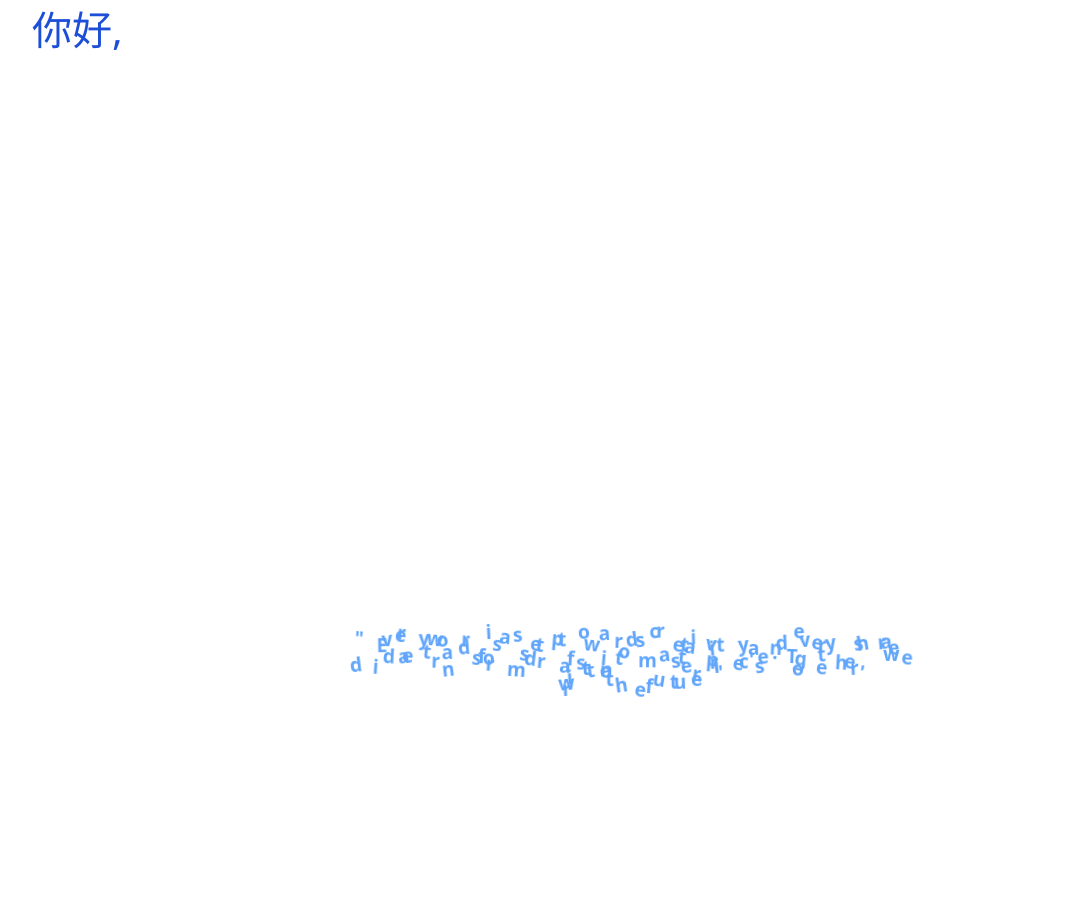
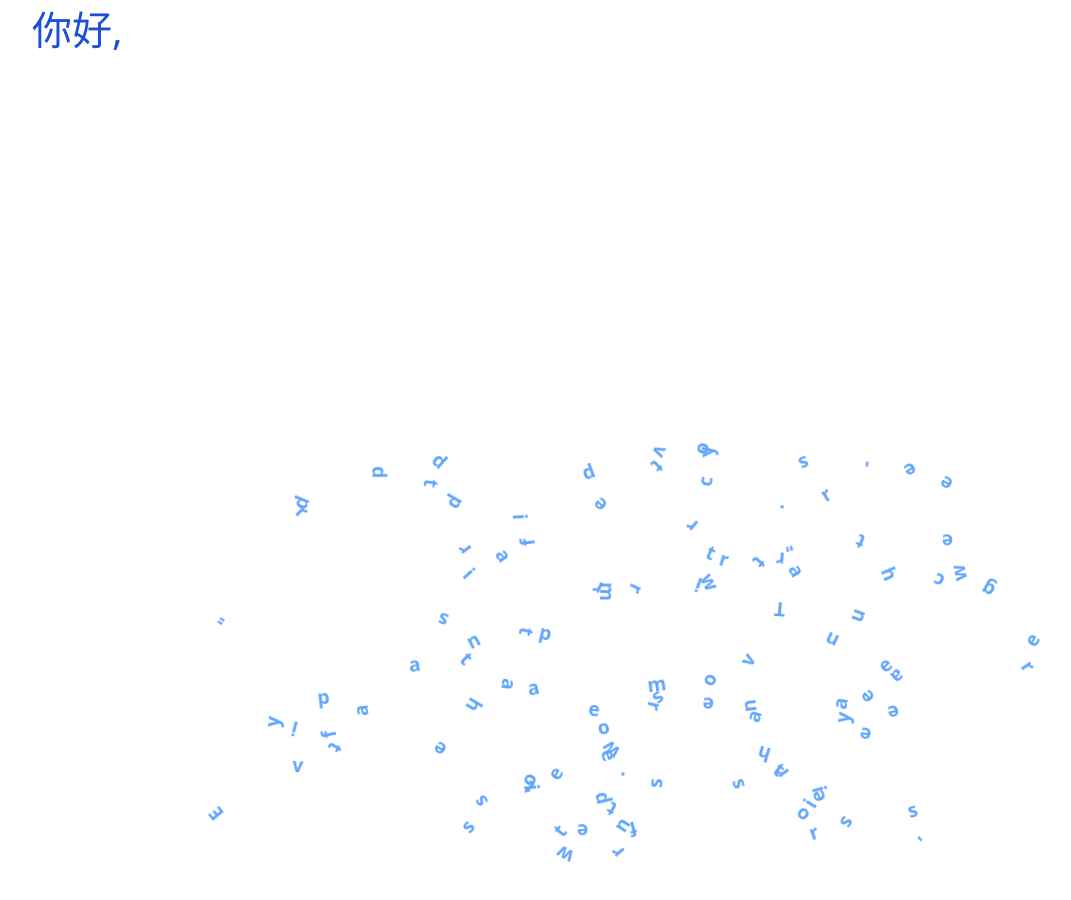
Before and after one commit to Krisha1703/scroll-text, a Next.js app: page / in a window 1280 px wide. Shown: the top 900 px of the page, without its empty margins (8-1079 px from the left). Built offline with nearby package versions, Linux system fonts and the light colour scheme.

Commit message:
resolving bugs

```diff
--- a/src/components/ScrollTrigger.jsx
+++ b/src/components/ScrollTrigger.jsx
@@ -4,6 +4,7 @@ import { motion, useScroll, useTransform } from 'framer-motion';
 const ScrollTrigger = () => {
   const ref = useRef(null);
   const [currentLanguage, setCurrentLanguage] = useState('en');
+  const [randomTransforms, setRandomTransforms] = useState([]);
 
   // Scroll progress from Framer Motion's useScroll
   const { scrollYProgress } = useScroll({
@@ -38,15 +39,25 @@ const ScrollTrigger = () => {
     return () => clearInterval(intervalId);
   }, []);
 
+  // Generate random transforms once when the component is first mounted
+  useEffect(() => {
+    const generateRandomTransforms = () => {
+      return Array.from({ length: text.length }).map(() => ({
+        translateX: Math.random() * 400 - 200,
+        translateY: Math.random() * 400 - 200,
+        rotate: Math.random() * 360 - 180,
+      }));
+    };
+
+    setRandomTransforms(generateRandomTransforms());
+  }, []);
+
   // Sample text
   const text = '"Every word is a step towards creativity, and every shared idea transforms drafts into masterpieces. Together, we write the future."';
   const letters = text.split('');
 
-  // Move useTransform outside of the .map() loop
+  // Framer Motion global transforms
   const opacity = useTransform(scrollYProgress, [0.1, 0.3], [1, 1]);
-  const translateX = letters.map(() => useTransform(scrollYProgress, [0, 0.25, 0.5], [0, (Math.random() * 400 - 200), 0]));
-  const translateY = letters.map(() => useTransform(scrollYProgress, [0, 0.25, 0.5], [0, (Math.random() * 400 - 200), 0]));
-  const rotate = letters.map(() => useTransform(scrollYProgress, [0, 0.25, 0.5], [0, Math.random() * 360 - 180, 0]));
 
   return (
     <section className=''>
@@ -58,21 +69,25 @@ const ScrollTrigger = () => {
       {/* Scroll-triggered text animation */}
       <div ref={ref} className="md:h-[150vh] h-[20vh] lg:mt-0 md:-mt-40 flex justify-center items-center">
         <motion.div className="flex flex-wrap sm:max-w-[300px] md:max-w-[450px] lg:max-w-[550px] justify-center">
-          {letters.map((letter, index) => (
+          {letters.map((letter, index) => {
+            const { translateX, translateY, rotate } = randomTransforms[index] || {};
+
+            return (
               <motion.span
                 key={index}
                 style={{
                   opacity,
-                translateX: translateX[index],
-                translateY: translateY[index],
-                rotate: rotate[index],
+                  translateX: translateX || 0,
+                  translateY: translateY || 0,
+                  rotate: rotate || 0,
                   display: 'inline-block',
                 }}
                 className="lg:text-[1.2rem] md:text-md text-sm font-black text-blue-400"
               >
                 {letter === ' ' ? '\u00A0' : letter}
               </motion.span>
-          ))}
+            );
+          })}
         </motion.div>
       </div>
     </section>
```
Lines whose indentation alone changed are shown as unchanged.
